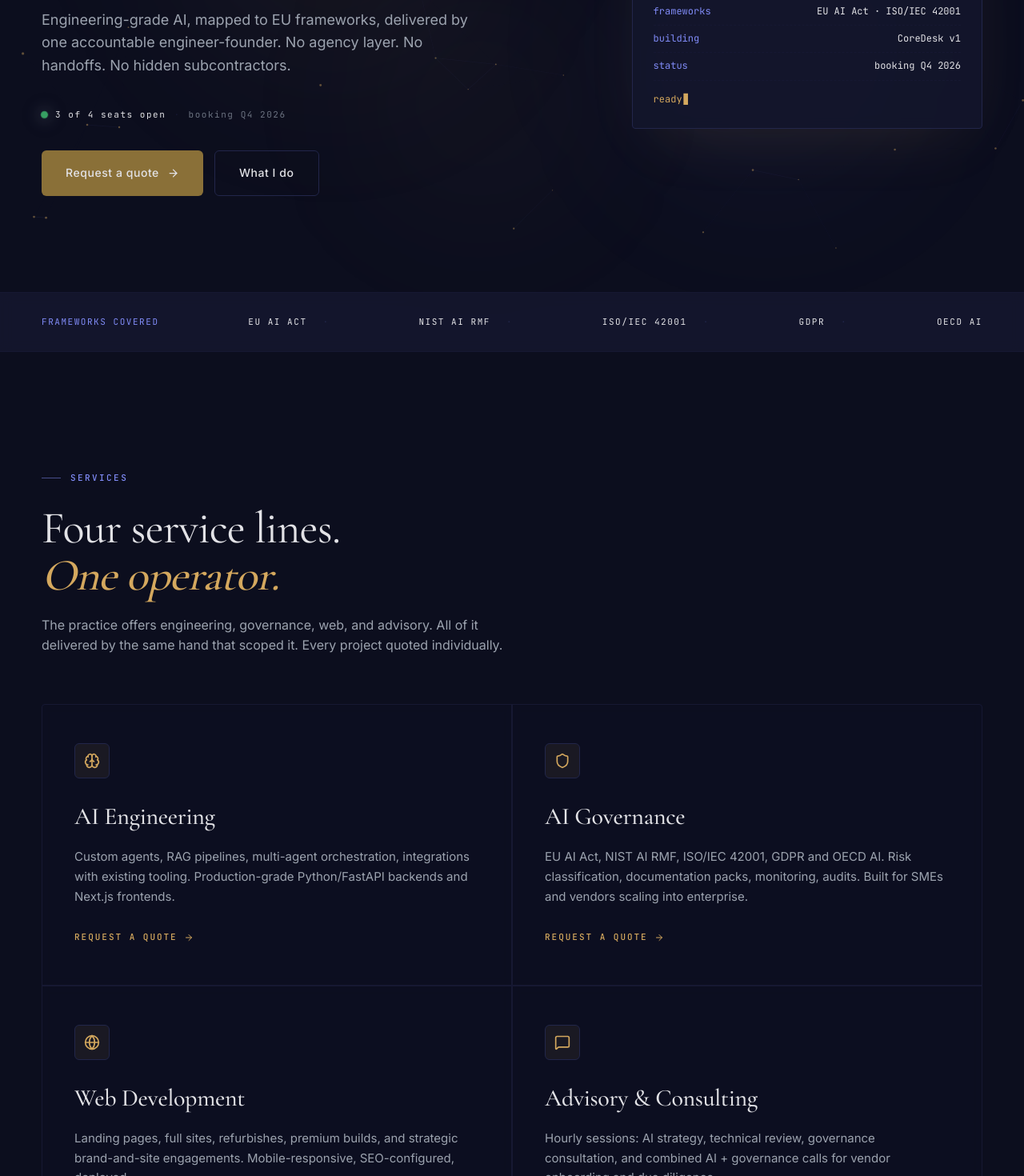
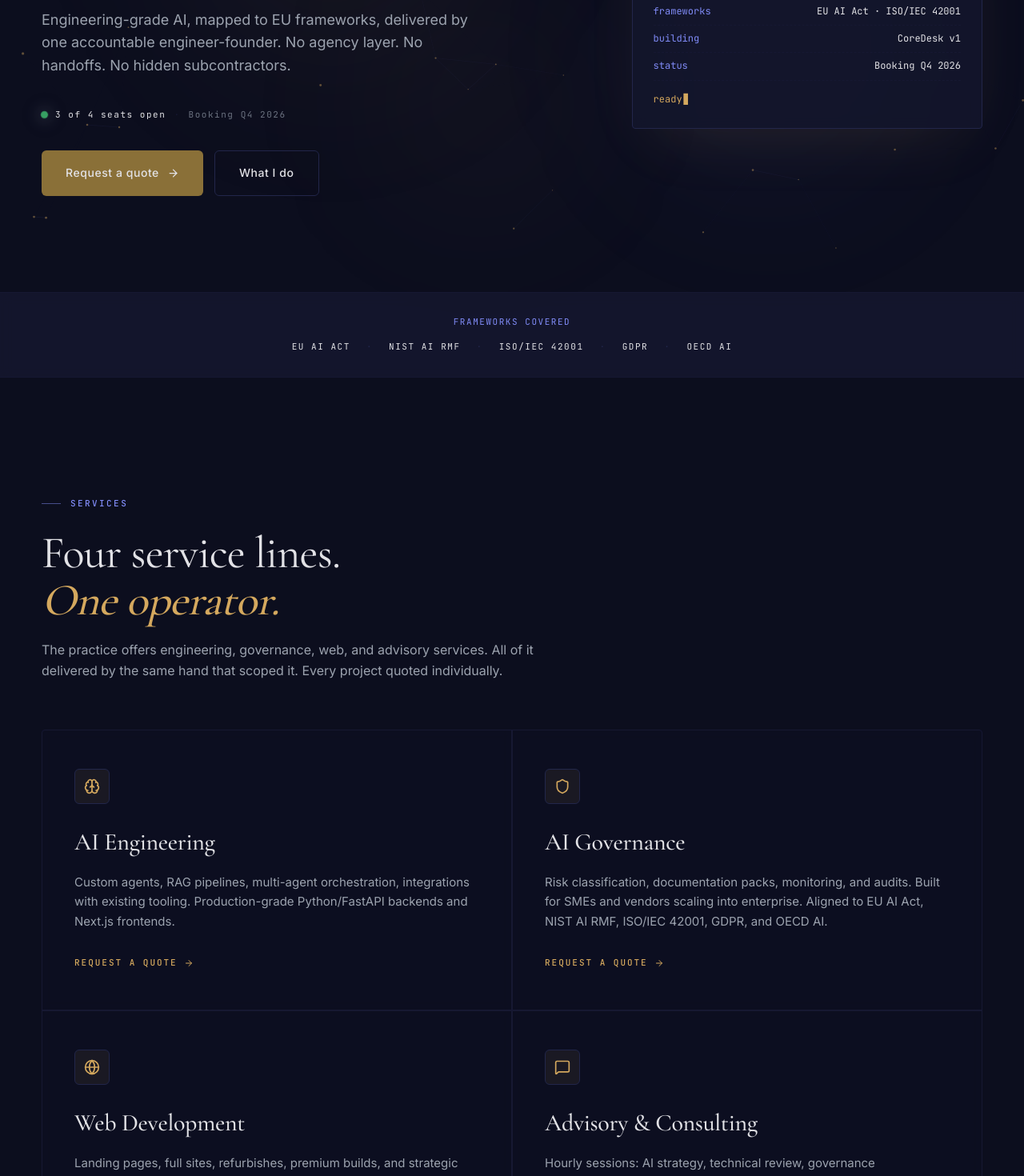
Before and after one commit to hc-core-tech/hccoretech-site, a Next.js app: page / in a window 1280 px wide. Shown: the part 460-1930 px from the top of the page at 80% size. Built offline with nearby package versions, Linux system fonts and the light colour scheme.

Commit message:
copy: 8 refinements — Booking cap, services list, frameworks strip, AI governance flow, web dev copy, built-for list, Tolu quote, legal semicolon

```diff
--- a/app/components/HCCoreTechHomepage.tsx
+++ b/app/components/HCCoreTechHomepage.tsx
@@ -541,7 +541,7 @@ function Hero() {
     ['stack',      'Python · TypeScript · Postgres'],
     ['frameworks', 'EU AI Act · ISO/IEC 42001'],
     ['building',   'CoreDesk v1'],
-    ['status',     'booking Q4 2026'],
+    ['status',     'Booking Q4 2026'],
   ];
 
   useEffect(() => {
@@ -617,7 +617,7 @@ function Hero() {
                 }} />
                 <span style={{ color: T.platinum }}>3 of 4 seats open</span>
                 <span style={{ color: T.hairline }}>·</span>
-                <span>booking Q4 2026</span>
+                <span>Booking Q4 2026</span>
               </div>
             </Reveal>
             <Reveal delay={300}>
@@ -732,20 +732,27 @@ function FrameworkStrip() {
       <Container>
         <Reveal>
           <div style={{
-            display: 'flex', flexWrap: 'wrap',
-            justifyContent: 'space-between', alignItems: 'center',
-            gap: '20px',
+            display: 'flex', flexDirection: 'column',
+            alignItems: 'center', gap: '14px',
             fontFamily: FONTS.mono, fontSize: '11px',
             letterSpacing: '0.14em', color: T.muted,
             textTransform: 'uppercase',
+            textAlign: 'center',
           }}>
             <span style={{ color: T.sapphire }}>Frameworks covered</span>
-            {items.map((it, i) => (
-              <span key={it} style={{ display: 'inline-flex', alignItems: 'center', gap: '20px' }}>
-                <span style={{ color: T.platinum }}>{it}</span>
-                {i < items.length - 1 && !isMobile && <span style={{ color: T.midnight }}>·</span>}
-              </span>
-            ))}
+            <div style={{
+              display: 'flex', flexWrap: 'wrap',
+              justifyContent: 'center', alignItems: 'center',
+              gap: isMobile ? '12px' : '20px',
+              rowGap: '10px',
+            }}>
+              {items.map((it, i) => (
+                <span key={it} style={{ display: 'inline-flex', alignItems: 'center', gap: isMobile ? '12px' : '20px' }}>
+                  <span style={{ color: T.platinum }}>{it}</span>
+                  {i < items.length - 1 && <span style={{ color: T.midnight }}>·</span>}
+                </span>
+              ))}
+            </div>
           </div>
         </Reveal>
       </Container>
@@ -762,9 +769,9 @@ function Services() {
     { icon: Brain, title: 'AI Engineering',
       body: 'Custom agents, RAG pipelines, multi-agent orchestration, integrations with existing tooling. Production-grade Python/FastAPI backends and Next.js frontends.' },
     { icon: Shield, title: 'AI Governance',
-      body: 'EU AI Act, NIST AI RMF, ISO/IEC 42001, GDPR and OECD AI. Risk classification, documentation packs, monitoring, audits. Built for SMEs and vendors scaling into enterprise.' },
+      body: 'Risk classification, documentation packs, monitoring, and audits. Built for SMEs and vendors scaling into enterprise. Aligned to EU AI Act, NIST AI RMF, ISO/IEC 42001, GDPR, and OECD AI.' },
     { icon: Globe, title: 'Web Development',
-      body: 'Landing pages, full sites, refurbishes, premium builds, and strategic brand-and-site engagements. Mobile-responsive, SEO-configured, deployed.' },
+      body: 'Landing pages, full sites, refurbishes, premium builds, and strategic brand-and-site engagements. Mobile-responsive, SEO-configured and deployed site.' },
     { icon: MessageSquare, title: 'Advisory & Consulting',
       body: 'Hourly sessions: AI strategy, technical review, governance consultation, and combined AI + governance calls for vendor onboarding and due diligence.' },
   ];
@@ -791,7 +798,7 @@ function Services() {
             fontSize: '16px', lineHeight: 1.6, color: T.softText,
             maxWidth: '620px', marginBottom: '60px',
           }}>
-            The practice offers engineering, governance, web, and advisory. All of it delivered
+            The practice offers engineering, governance, web, and advisory services. All of it delivered
             by the same hand that scoped it. Every project quoted individually.
           </p>
         </Reveal>
@@ -895,7 +902,7 @@ function CoreDeskCallout() {
   const forItems = [
     'Independent practitioners',
     "ZZP'ers (Dutch sole prop.)",
-    'Small teams, up to ~20',
+    'Small teams, up to ~20 people',
     'Care practices, consultancies, coaches',
   ];
   const notForItems = [
@@ -1598,7 +1605,7 @@ function Reviews() {
     { quote: "Hilary is remarkably careful, reliable, and substantively strong. She thinks with me, delivers quality, and honors her commitments. For my practice, where vulnerable clients and sensitive data are at stake, that is no small thing. I choose my collaborators with care, and Hilary is someone I trust.",
       author: 'Jiska',
       role: 'Founder, JS Zorg en Advies | Seraph Zorg', draft: false },
-    { quote: "Hilary took a project I could barely describe and turned it into a brand system, a website, and a launch plan inside a month. The rigour she brings is more than most paid agencies deliver.",
+    { quote: "Hilary took a project I barely described and turned it into a brand system, a website, and a launch plan inside a month. The rigour she brings is more than most paid agencies deliver.",
       author: 'Tolu',
       role: "Founder, Magnifying Children's Horizons", draft: false },
   ];
--- a/app/legal/page.tsx
+++ b/app/legal/page.tsx
@@ -85,7 +85,7 @@ export default function LegalPage() {
         <SubHead>1. Engagements are contract-based</SubHead>
         <Paragraph>
           Every engagement begins with a written scoping document that
-          defines: the work in scope, the work out of scope, the fixed price
+          defines; the work in scope, the work out of scope, the fixed price
           or hourly rate, the timeline, the milestones, the deliverables, and
           the payment schedule. Nothing is agreed by chat or verbal
           understanding. If it is not in the written scope, it is not in the
```
